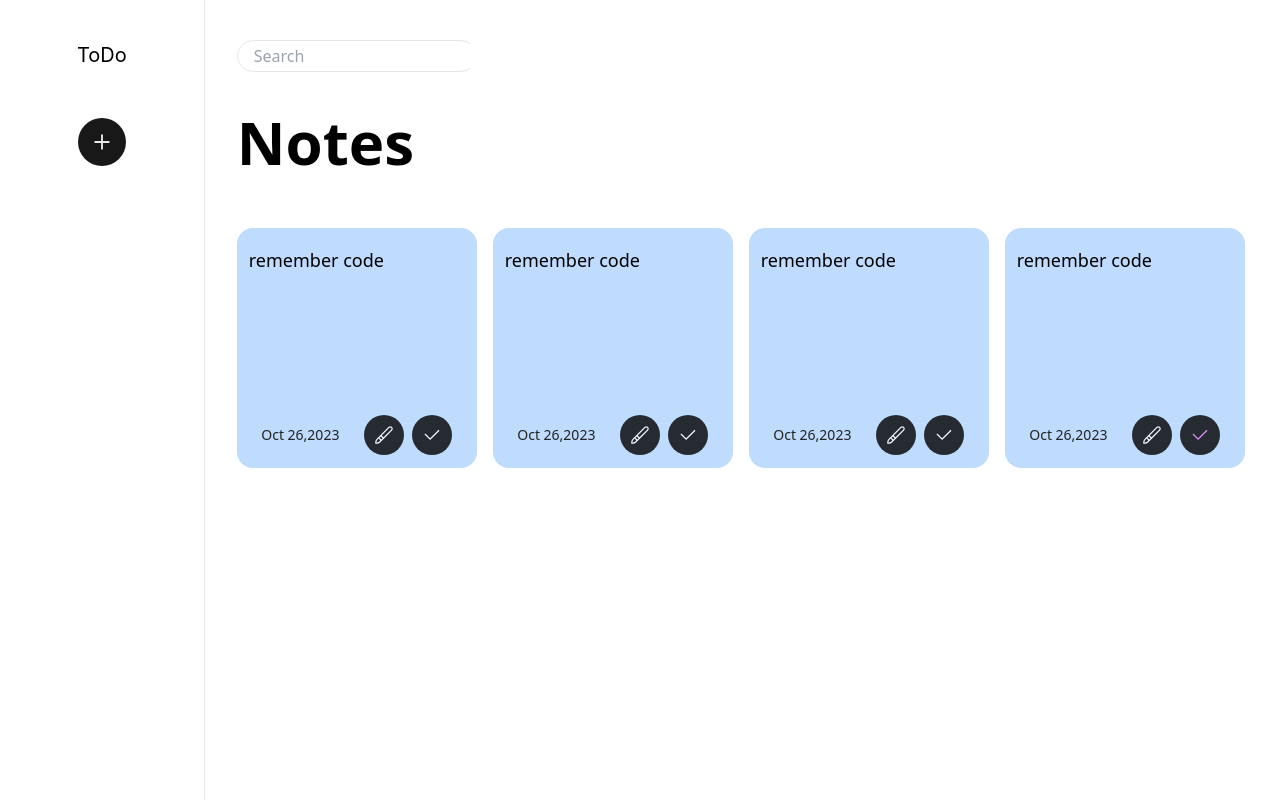
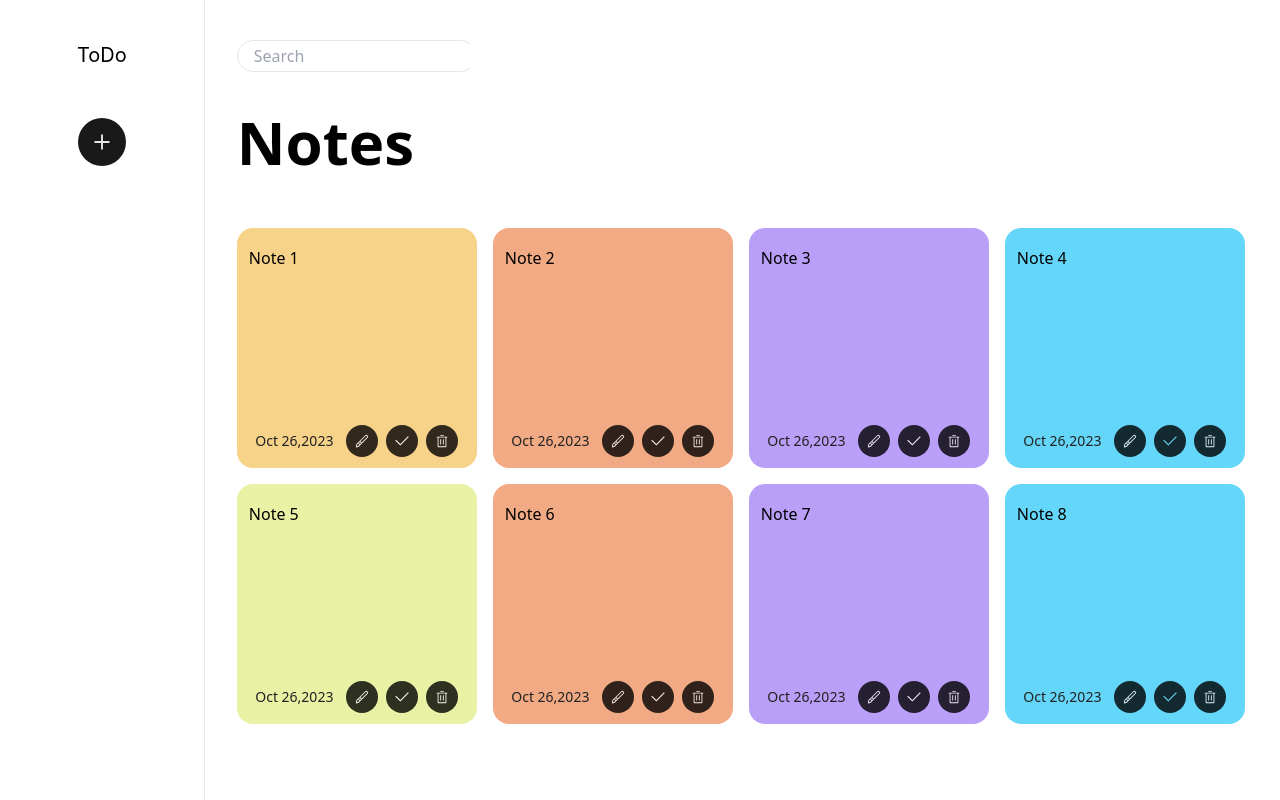
Before and after one commit to shu4ihu/react-todo-list-demo, a React (Vite) app: page / in a window 1280 px wide. Built offline with nearby package versions, Linux system fonts and the light colour scheme.

Commit message:
feat: 基本完成所有功能,除搜索

```diff
--- a/src/App.tsx
+++ b/src/App.tsx
@@ -1,47 +1,81 @@
+import { ReactNode, useState } from "react"
 import Tabbar from "./components/Tabbar/Tabbar"
 import Task from "./components/Task/Task"
 import SearchBar from "./components/SearchBar/SearchBar"
-import { useState } from "react"
+import type { TaskModel } from "./components/Task/modules/modules"
 
-function App() {
-  const [taskList, setTaskList] = useState([
+function App(): ReactNode {
+  // 预设数据
+    const [taskList, setTaskList] = useState<TaskModel[]>([
         {
-            content: "remember code",
+            id:0,
+            content: "Note 1",
             createdTime: new Date("2023-10-26"),
+            cardColor: "#f7d289",
             isDone: false
         },
         {
-            content: "remember code",
+            id:1,
+            content: "Note 2",
             createdTime: new Date("2023-10-26"),
+            cardColor: "#f2aa85",
             isDone: false
         },
         {
-            content: "remember code",
+            id:2,
+            content: "Note 3",
             createdTime: new Date("2023-10-26"),
+            cardColor: "#b99ff7",
             isDone: false
         },
         {
-            content: "remember code",
+            id:3,
+            content: "Note 4",
             createdTime: new Date("2023-10-26"),
+            cardColor: "#63d6fa",
+            isDone: true
+        },
+        {
+            id:4,
+            content: "Note 5",
+            createdTime: new Date("2023-10-26"),
+            cardColor: "#e9f1a4",
+            isDone: false
+        },
+        {
+            id:5,
+            content: "Note 6",
+            createdTime: new Date("2023-10-26"),
+            cardColor: "#f2aa85",
+            isDone: false
+        },
+        {
+            id:6,
+            content: "Note 7",
+            createdTime: new Date("2023-10-26"),
+            cardColor: "#b99ff7",
+            isDone: false
+        },
+        {
+            id:7,
+            content: "Note 8",
+            createdTime: new Date("2023-10-26"),
+            cardColor: "#63d6fa",
             isDone: true
         }
     ])
 
-  const a = ()=>{
-    setTaskList([])
-  }
-
   return (
     <>
       <div className="w-100vw h-100vh flex">
-        <Tabbar />
-        <div className='w-84vw h-full pl-8'>
+        <Tabbar taskList={taskList} setTaskList={setTaskList}/>
+        <div className='ml-16vw w-84vw h-full pl-8'>
             <SearchBar></SearchBar>
             <div className="w-full">
               <div className="text-6xl font-600">Notes</div>
             </div>
             <div className="taskArea w-full pt-14">
-              <Task taskList={taskList}></Task>
+              <Task taskList={taskList} setTaskList={setTaskList}></Task>
             </div>
         </div>
       </div>
--- a/src/components/Tabbar/Tabbar.tsx
+++ b/src/components/Tabbar/Tabbar.tsx
@@ -1,27 +1,23 @@
-import { FC, useState } from 'react'
+import { FC, ReactNode, useState } from 'react'
 import TabbarColorList from './components/TabbarColorList'
 import TabbarLogoText from './components/TabbarLogoText'
 import type { TaskModel } from '../Task/modules/modules'
+import type { TabbarProps } from './modules/modules'
 
-const Tabbar:FC = ()=>{
+const Tabbar:FC<TabbarProps> = ({ taskList, setTaskList}: TabbarProps): ReactNode=>{
     const [showColorList, setShowColorList] = useState(false)
-    const [taskList, setTaskList] = useState([
-        {
-            content: "remember code",
-            createdTime: new Date("2023-10-26"),
-            isDone: false
-        }
-    ])
     const colorList: string[] = ['#f7d289','#f2aa85','#b99ff7','#63d6fa','#e9f1a4']
 
     const handleAddTaskClick = (): void => {
         setShowColorList(!showColorList)
     }
 
-    const addTask = (): void => {
+    const handleAddTask = (index: number): void => {
         const task: TaskModel = {
-            content: "123",
+            id: Date.now(),
+            content: "Note",
             createdTime: new Date(),
+            cardColor: colorList[index],
             isDone: false
         }
         setTaskList([...taskList,task])
@@ -29,8 +25,8 @@ const Tabbar:FC = ()=>{
 
     return (
         <>
-            <div className='flex h-full'>
-                <div className="tabbar w-16vw h-full flex flex-col b-r-1">
+            <div className='h-full'>
+                <div className="tabbar w-16vw h-full flex flex-col b-r-1 fixed">
                     <TabbarLogoText></TabbarLogoText>
                     <div className="tabbar-content w-full h-full flex flex-col items-center">
                         <div className="tabbar-content-add w-12 h-12 lh-12 mt-2
@@ -41,7 +37,7 @@ const Tabbar:FC = ()=>{
                         </div>
                         {
                             showColorList ?
-                            <TabbarColorList colorList={colorList} clickItem={addTask}/>
+                            <TabbarColorList colorList={colorList} onAddTask={handleAddTask}/>
                             : null
                         }
                     </div>
--- a/src/components/Tabbar/components/TabbarLogoText.tsx
+++ b/src/components/Tabbar/components/TabbarLogoText.tsx
@@ -1,6 +1,6 @@
-import { FC } from "react";
+import { FC, ReactNode } from "react";
 
-const TabbarLogoText: FC = () => {
+const TabbarLogoText: FC = (): ReactNode => {
     return (
         <>
             <div className="tabbar-logo-text logo-text-primary w-full py-10 flex justify-center">ToDo</div>
--- /dev/null
+++ b/src/components/Tabbar/modules/modules.tsx
@@ -0,0 +1,13 @@
+import { TaskModel } from "../../Task/modules/modules"
+
+interface TabbarColorListProps {
+    colorList: string[]
+    onAddTask: (index: number) => void
+}
+
+interface TabbarProps{
+    taskList: TaskModel[]
+    setTaskList: (taskList: TaskModel[]) => void
+}
+
+export type { TabbarColorListProps, TabbarProps }
--- a/src/components/Task/Task.tsx
+++ b/src/components/Task/Task.tsx
@@ -2,12 +2,41 @@ import { FC, ReactNode } from "react"
 import type { TaskModel, TaskProps } from "./modules/modules"
 import { TaskCard } from "./components/TaskCard"
 
-const Task: FC<TaskProps>= ({ taskList }: TaskProps) => {
+const Task: FC<TaskProps>= ({taskList, setTaskList}:TaskProps): ReactNode => {
+
+    // 删除 task
+    const handleDelTask = (taskId: number): void => {
+        setTaskList(taskList.filter((task: TaskModel): boolean => task.id !== taskId))
+    }
+
+    // 完成 task
+    const handleDoneTask = (taskId: number): void => {
+        const taskIndex = taskList.findIndex((task: TaskModel): boolean => task.id === taskId)
+        setTaskList(taskList.map((taskItem: TaskModel, index: number): TaskModel => {
+            if(index === taskIndex){
+                return { ...taskItem, isDone: !taskItem.isDone}
+            }
+            return taskItem
+        }))
+    }
+
+    // 修改 task
+    const handleTextChange = (newText:string, taskId:number): void => {
+        const taskIndex = taskList.findIndex((task: TaskModel): boolean => task.id === taskId)
+        setTaskList(taskList.map((taskItem: TaskModel, index: number): TaskModel => {
+            if(index === taskIndex){
+                return {...taskItem, content: newText}
+            }
+            return taskItem
+        }))
+    }
+
+    // 展示 task
     const showTaskList = () : ReactNode  => {
         return taskList.map((task: TaskModel, index:number) => {
             return (
                 <div key={index}>
-                    <TaskCard taskItem={task}></TaskCard>
+                    <TaskCard taskItem={task} onDel={handleDelTask} onDone={handleDoneTask} onTextChange={handleTextChange}></TaskCard>
                 </div>
             )
         })
--- a/src/components/Task/components/TaskCard.tsx
+++ b/src/components/Task/components/TaskCard.tsx
@@ -1,32 +1,54 @@
-import { FC } from "react"
+import { FC, ReactNode, useRef } from "react"
 import type { TaskCardProps } from "../modules/modules"
 
-const checkIsDone:FC<boolean> = (isDone:boolean) => {
+const checkIsDone:FC<boolean> = (isDone: boolean, bgColor: object): ReactNode => {
     return (
-        isDone ? <div className="i-carbon-checkmark text-fuchsia text-xl"></div> :  <div className="i-carbon-checkmark text-white text-xl"></div>
+        isDone ? <div className="i-carbon-checkmark" style={bgColor}></div> :  <div className="i-carbon-checkmark text-white"></div>
     )
 }
 
-export const TaskCard:FC<TaskCardProps> = ({taskItem}:TaskCardProps) =>{
-    const date = taskItem.createdTime.toDateString().split(' ')
-    const taskDateString = `${date[1]} ${date[2]},${date[3]}`
+export const TaskCard:FC<TaskCardProps> = ({taskItem, onDel, onDone, onTextChange}: TaskCardProps): ReactNode =>{
+    const textareaRef = useRef<HTMLTextAreaElement>(null)
+    const date: string[] = taskItem.createdTime.toDateString().split(' ')
+    const taskDateString: string = `${date[1]} ${date[2]},${date[3]}`
+    const bgColor = {
+      backgroundColor: taskItem.cardColor
+    }
+
+    const handleFocus = (): void => {
+      // console.log(textareaRef)
+      textareaRef.current?.focus()
+      textareaRef.current?.setSelectionRange(-1,-1)
+    }
+
     return (
-        <div className="taskCard w-60 h-60 bg-blue-2 rounded-4 flex items-center justify-center">
+        <div className="taskCard w-60 h-60 rounded-4 flex items-center justify-center" style={bgColor}>
           <div className="cardContent w-90% h-85%">
-                    <div className="taskContent w-full% h-70% text-lg text-y-truncate">
-                      {taskItem.content}
-                    </div>
+            <textarea ref={textareaRef} className="input-primary w-full h-70% resize-none" value={taskItem.content}
+            onChange={(e)=>{onTextChange(e.target.value, taskItem.id)}}
+            style={bgColor}
+            />
             <div className="taskInteractionArea w-full h-30% mt-4 flex justify-around">
               <div className="taskTime text-sm text-dark flex items-center">
                 {taskDateString}
               </div>
-                      <div className="btnArea h-full flex gap-2 items-center">
-                        <div className="editBtn w-10 h-10 bg-black op-80 rounded-50% flex justify-center items-center">
-                          <div className="i-carbon-paint-brush-alt text-white text-xl">
+              <div className="btnArea h-full flex gap-2 items-center text-white text-sm">
+                <div className="editBtn w-8 h-8 bg-black op-80 rounded-50% flex justify-center items-center"
+                    onClick={() =>{ handleFocus()}}
+                >
+                  <div className="i-carbon-paint-brush-alt">
                   </div>
                 </div>
-                        <div className="doneBtn w-10 h-10 bg-black op-80 rounded-50% flex justify-center items-center">
-                          {checkIsDone(taskItem.isDone)}
+                <div className="doneBtn w-8 h-8 bg-black op-80 rounded-50% flex justify-center items-center text-lg"
+                    onClick={()=>{ onDone(taskItem.id) }}
+                >
+                  {checkIsDone(taskItem.isDone, bgColor)}
+                </div>
+                <div className="editBtn w-8 h-8 bg-black op-80 rounded-50% flex justify-center items-center"
+                    onClick={()=>{ onDel(taskItem.id) }}
+                >
+                  <div className="i-carbon-trash-can">
+                  </div>
                 </div>
               </div>
             </div>
--- a/uno.config.ts
+++ b/uno.config.ts
@@ -48,6 +48,12 @@ export default defineConfig({
 				overflow: "hidden",
 			},
 		],
+		[
+			"input-primary",
+			{
+				"outline-style": "none",
+			},
+		],
 	],
 	transformers: [transformerDirectives(), transformerVariantGroup()],
 });
```
Also changed, not shown: src/components/Tabbar/components/TabbarColorList.tsx (+3 -7 lines), src/components/Task/modules/modules.tsx (+7 -1 lines). Lines whose indentation alone changed are shown as unchanged.
